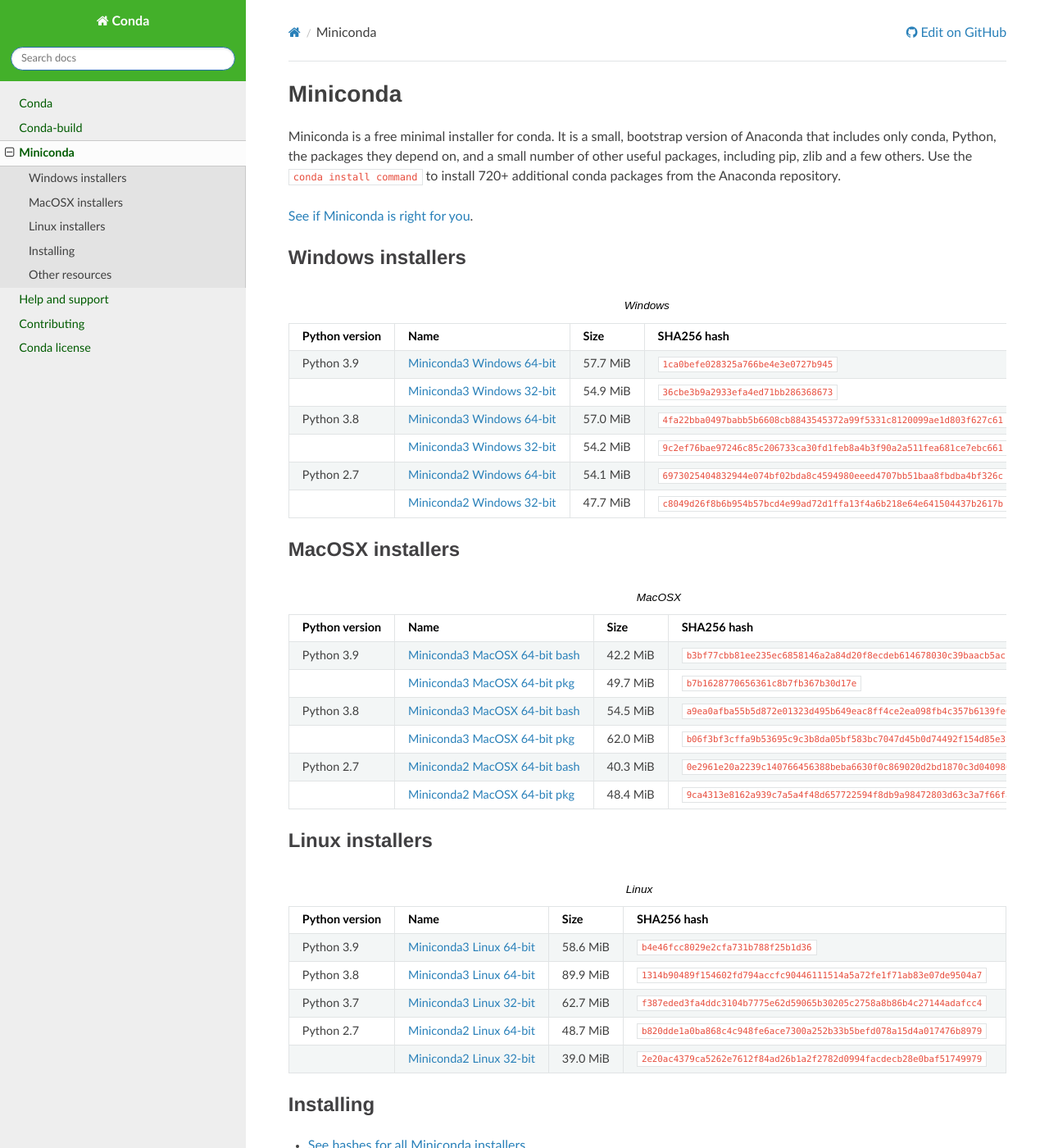
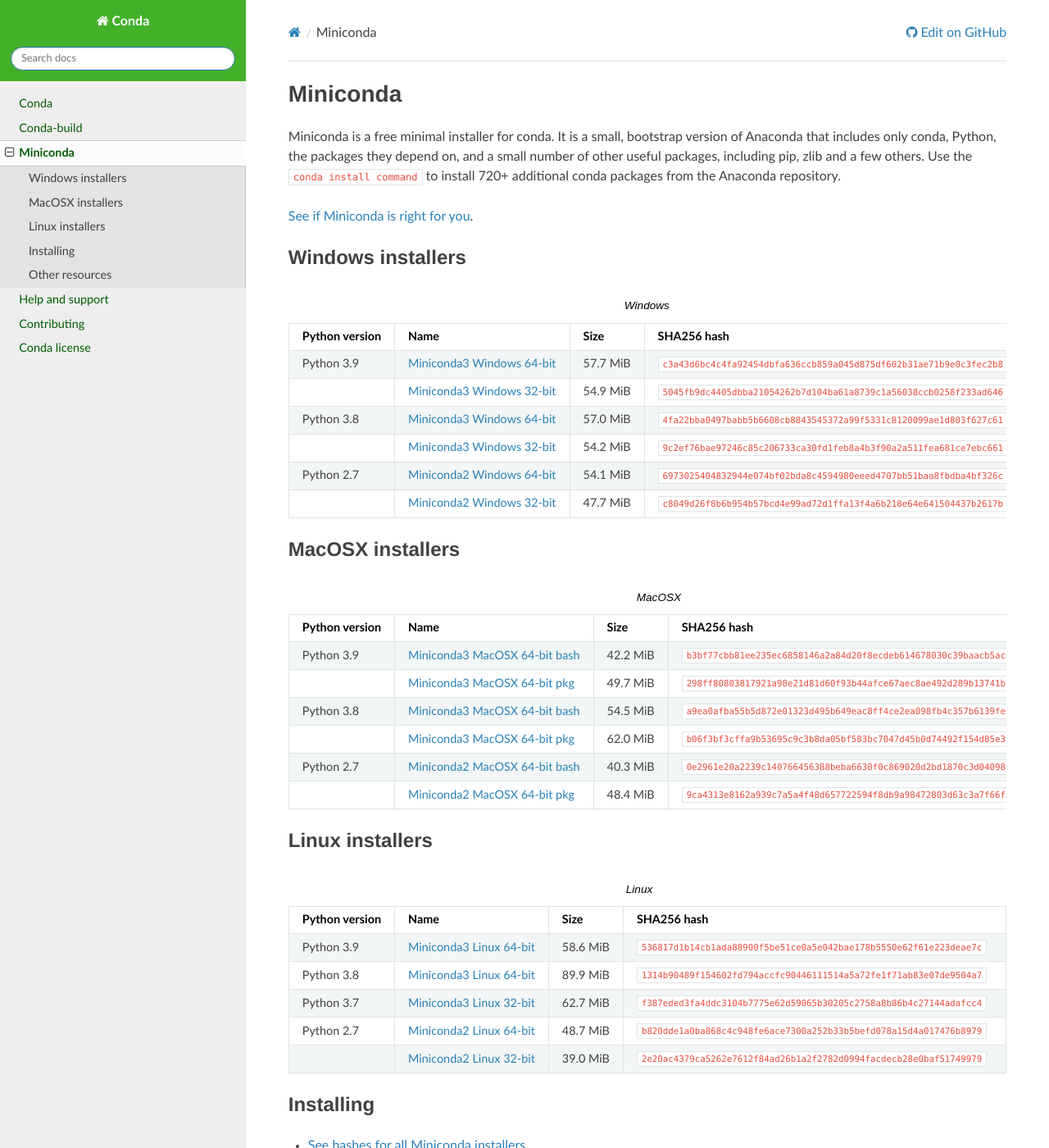
Before and after one commit to conda/conda-docs, a Sphinx documentation site: the page built from docs/source/miniconda.rst, in a window 1280 px wide and 1400 px high. Shown: the whole window at 82% size. Built offline with Sphinx 7.4.7 and the Read the Docs theme 2.0.0, drawn with Linux system fonts in a browser that asks for light colours.

Commit message:
Show SHA-256 checksums for Py39 miniconda installers

```diff
--- a/docs/source/miniconda.rst
+++ b/docs/source/miniconda.rst
@@ -21,8 +21,8 @@
    :header: Python version,Name,Size,SHA256 hash
    :widths: 5, 10, 5, 80
 
-   Python 3.9,`Miniconda3 Windows 64-bit <https://repo.anaconda.com/miniconda/Miniconda3-py39_4.9.2-Windows-x86_64.exe>`_,57.7 MiB,``1ca0befe028325a766be4e3e0727b945``
-   ,`Miniconda3 Windows 32-bit <https://repo.anaconda.com/miniconda/Miniconda3-py39_4.9.2-Windows-x86.exe>`_,54.9 MiB,``36cbe3b9a2933efa4ed71bb286368673``
+   Python 3.9,`Miniconda3 Windows 64-bit <https://repo.anaconda.com/miniconda/Miniconda3-py39_4.9.2-Windows-x86_64.exe>`_,57.7 MiB,``c3a43d6bc4c4fa92454dbfa636ccb859a045d875df602b31ae71b9e0c3fec2b8``
+   ,`Miniconda3 Windows 32-bit <https://repo.anaconda.com/miniconda/Miniconda3-py39_4.9.2-Windows-x86.exe>`_,54.9 MiB,``5045fb9dc4405dbba21054262b7d104ba61a8739c1a56038ccb0258f233ad646``
    Python 3.8,`Miniconda3 Windows 64-bit <https://repo.anaconda.com/miniconda/Miniconda3-latest-Windows-x86_64.exe>`_,57.0 MiB,``4fa22bba0497babb5b6608cb8843545372a99f5331c8120099ae1d803f627c61``
    ,`Miniconda3 Windows 32-bit <https://repo.anaconda.com/miniconda/Miniconda3-latest-Windows-x86.exe>`_,54.2 MiB,``9c2ef76bae97246c85c206733ca30fd1feb8a4b3f90a2a511fea681ce7ebc661``
    Python 2.7,`Miniconda2 Windows 64-bit <https://repo.anaconda.com/miniconda/Miniconda2-latest-Windows-x86_64.exe>`_,54.1 MiB,``6973025404832944e074bf02bda8c4594980eeed4707bb51baa8fbdba4bf326c``
@@ -37,7 +37,7 @@
    :widths: 5, 10, 5, 80
 
    Python 3.9,`Miniconda3 MacOSX 64-bit bash <https://repo.anaconda.com/miniconda/Miniconda3-py39_4.9.2-MacOSX-x86_64.sh>`_,42.2 MiB,``b3bf77cbb81ee235ec6858146a2a84d20f8ecdeb614678030c39baacb5acbed1``
-   ,`Miniconda3 MacOSX 64-bit pkg <https://repo.anaconda.com/miniconda/Miniconda3-py39_4.9.2-MacOSX-x86_64.pkg>`_,49.7 MiB,``b7b1628770656361c8b7fb367b30d17e``
+   ,`Miniconda3 MacOSX 64-bit pkg <https://repo.anaconda.com/miniconda/Miniconda3-py39_4.9.2-MacOSX-x86_64.pkg>`_,49.7 MiB,``298ff80803817921a98e21d81d60f93b44afce67aec8ae492d289b13741bcffe``
    Python 3.8,`Miniconda3 MacOSX 64-bit bash <https://repo.anaconda.com/miniconda/Miniconda3-latest-MacOSX-x86_64.sh>`_,54.5 MiB,``a9ea0afba55b5d872e01323d495b649eac8ff4ce2ea098fb4c357b6139fe6478``
    ,`Miniconda3 MacOSX 64-bit pkg <https://repo.anaconda.com/miniconda/Miniconda3-latest-MacOSX-x86_64.pkg>`_,62.0 MiB,``b06f3bf3cffa9b53695c9c3b8da05bf583bc7047d45b0d74492f154d85e317fa``
    Python 2.7,`Miniconda2 MacOSX 64-bit bash <https://repo.anaconda.com/miniconda/Miniconda2-latest-MacOSX-x86_64.sh>`_,40.3 MiB,``0e2961e20a2239c140766456388beba6630f0c869020d2bd1870c3d040980b45``
@@ -50,7 +50,7 @@
    :header: Python version,Name,Size,SHA256 hash
    :widths: 5, 10, 5, 80
 
-   Python 3.9,`Miniconda3 Linux 64-bit <https://repo.anaconda.com/miniconda/Miniconda3-py39_4.9.2-Linux-x86_64.sh>`_,58.6 MiB,``b4e46fcc8029e2cfa731b788f25b1d36``
+   Python 3.9,`Miniconda3 Linux 64-bit <https://repo.anaconda.com/miniconda/Miniconda3-py39_4.9.2-Linux-x86_64.sh>`_,58.6 MiB,``536817d1b14cb1ada88900f5be51ce0a5e042bae178b5550e62f61e223deae7c``
    Python 3.8,`Miniconda3 Linux 64-bit <https://repo.anaconda.com/miniconda/Miniconda3-latest-Linux-x86_64.sh>`_,89.9 MiB,``1314b90489f154602fd794accfc90446111514a5a72fe1f71ab83e07de9504a7``
    Python 3.7,`Miniconda3 Linux 32-bit <https://repo.anaconda.com/miniconda/Miniconda3-latest-Linux-x86.sh>`_,62.7 MiB,``f387eded3fa4ddc3104b7775e62d59065b30205c2758a8b86b4c27144adafcc4``
    Python 2.7,`Miniconda2 Linux 64-bit <https://repo.anaconda.com/miniconda/Miniconda2-latest-Linux-x86_64.sh>`_,48.7 MiB,``b820dde1a0ba868c4c948fe6ace7300a252b33b5befd078a15d4a017476b8979``
```
